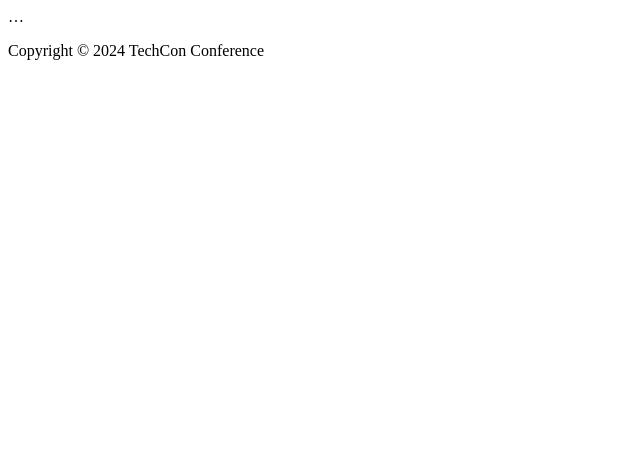
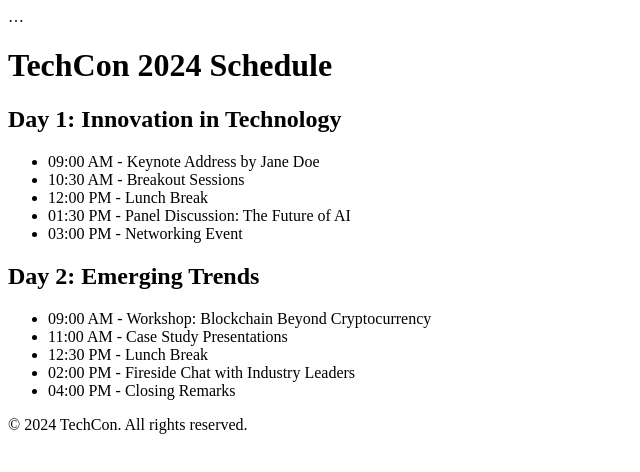
Before and after one commit to Ntinyari1/TechCon_HTML, a plain HTML site: page techcon_website/schedule.html in a window 1280 px wide. Shown: the whole page, without its empty margins (0-640 px from the left). Drawn offline with Linux system fonts and the light colour scheme.

Commit message:
schedule

```diff
--- a/techcon_website/schedule.html
+++ b/techcon_website/schedule.html
@@ -8,13 +8,36 @@
 <body>
     <!-- Header must link to all 5 pages -->
     <header>
-…            </tbody>
-        </table>
+…</html>
+
+
+    </header>
+
+    <main>
+        <h1>TechCon 2024 Schedule</h1>
+        <section>
+            <h2>Day 1: Innovation in Technology</h2>
+            <ul>
+                <li>09:00 AM - Keynote Address by Jane Doe</li>
+                <li>10:30 AM - Breakout Sessions</li>
+                <li>12:00 PM - Lunch Break</li>
+                <li>01:30 PM - Panel Discussion: The Future of AI</li>
+                <li>03:00 PM - Networking Event</li>
+            </ul>
+        </section>
+
+        <section>
+            <h2>Day 2: Emerging Trends</h2>
+            <ul>
+                <li>09:00 AM - Workshop: Blockchain Beyond Cryptocurrency</li>
+                <li>11:00 AM - Case Study Presentations</li>
+                <li>12:30 PM - Lunch Break</li>
+                <li>02:00 PM - Fireside Chat with Industry Leaders</li>
+                <li>04:00 PM - Closing Remarks</li>
+            </ul>
+        </section>
     </main>
 
     <footer>
-        <!-- REQUIRED FIX: Changing "&copy;" to literal "Copyright" to satisfy the checker -->
-        <p>Copyright &copy; 2024 TechCon Conference</p>
+        <p>&copy; 2024 TechCon. All rights reserved.</p>
     </footer>
-</body>
-</html>
```
